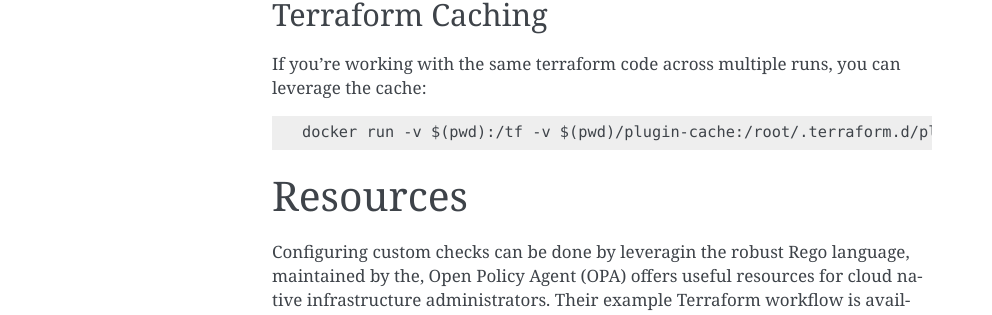
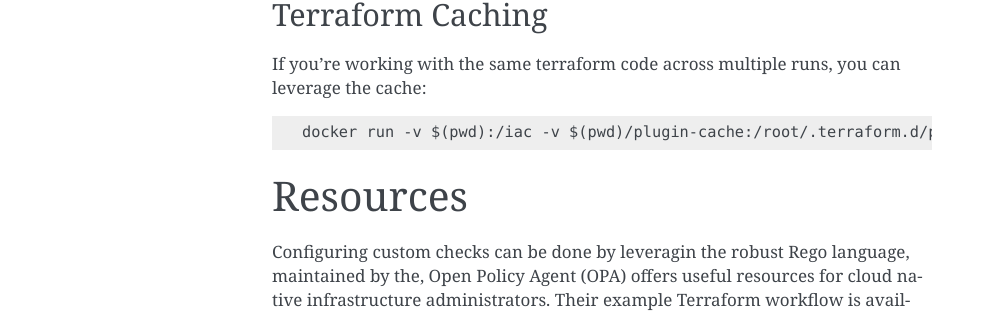
Before and after one commit to SeisoLLC/easy_infra, a Sphinx documentation site: the page built from docs/Terraform/index.rst, in a window 1280 px wide. Shown: the part 593-908 px from the top of the page, without its empty margins (148-1140 px from the left). Built offline with Sphinx 7.4.7, drawn with Linux system fonts in a browser that asks for light colours; pages that are not in the unit, such as notebooks, are missing from menus.

Commit message:
Update docs/Terraform/index.rst
Co-authored-by: JonZeolla <jon.zeolla@seisollc.com>

```diff
--- a/docs/Terraform/index.rst
+++ b/docs/Terraform/index.rst
@@ -19,7 +19,7 @@
 ------------------
 If you're working with the same terraform code across multiple runs, you can leverage the cache::
 
-    docker run -v $(pwd):/tf -v $(pwd)/plugin-cache:/root/.terraform.d/plugin-cache easy_infra:latest-minimal /bin/bash -c "terraform init; terraform version"
+    docker run -v $(pwd):/iac -v $(pwd)/plugin-cache:/root/.terraform.d/plugin-cache easy_infra:latest-minimal /bin/bash -c "terraform init; terraform validate"
 
 Resources
 =========
```
